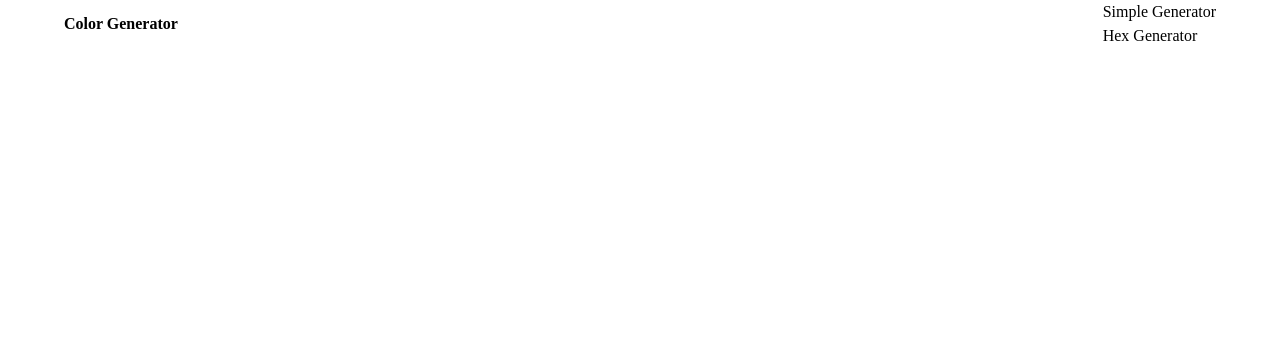
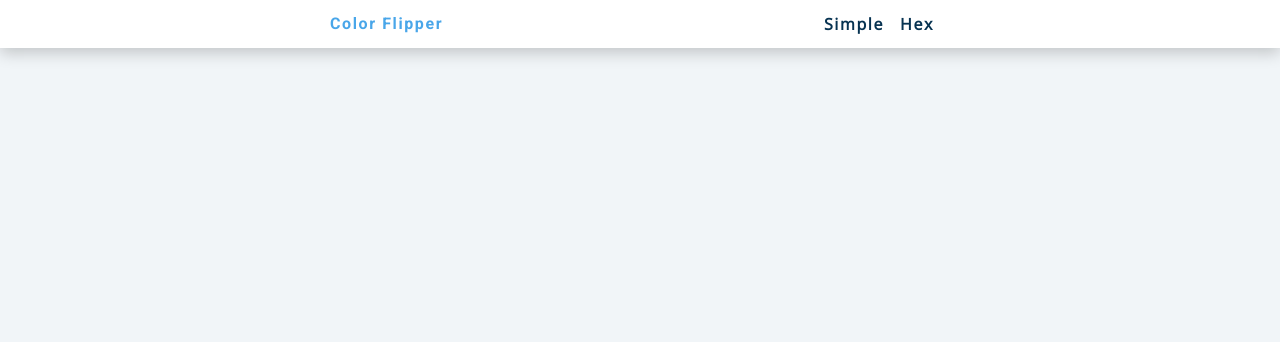
Before and after one commit to SuperBrava/Javascript-ColorPad, a plain HTML site: page index.html in a window 1280 px wide. Shown: the top 342 px of the page. Drawn offline with nearby package versions, Linux system fonts and the light colour scheme.

Commit message:
Finalised
Including js, css, html

```diff
--- a/index.html
+++ b/index.html
@@ -3,7 +3,7 @@
   <head>
     <meta charset="UTF-8" />
     <meta name="viewport" content="width=device-width, initial-scale=1.0" />
-    <title>JavaScript Project - Color Generator</title>
+    <title>Color Flipper || Simple</title>
 
     <!-- styles -->
     <link rel="stylesheet" href="styles.css" />
@@ -11,27 +11,19 @@
   <body>
     <nav>
       <div class="nav-center">
-            <h4>Color Generator</h4>
-            <ul class="'nav-links">
-                <li>
-                    <a href="index.html"> </a>Simple Generator</a>
-                </li>
-                <li>
-                    <a href="hex.html"> </a>Hex Generator</a>
-                </li>
+        <h4>color flipper</h4>
+        <ul class="nav-links">
+          <li><a href="index.html">simple</a></li>
+          <li><a href="hex.html">hex</a></li>
         </ul>
       </div>
     </nav>
     <main>
       <div class="container">
-            <h2>background color : <span class="color"> #f1f5f6</span>
-
-            </h2>
+        <h2>background color : <span class="color">#f1f5f8</span></h2>
         <button class="btn btn-hero" id="btn">click me</button>
       </div>
     </main>
-
-    <h1>Color Generator</h1>
     <!-- javascript -->
     <script src="app.js"></script>
   </body>
--- a/styles.css
+++ b/styles.css
@@ -1,3 +1,58 @@
+/*
+===============
+Fonts
+===============
+*/
+@import url("https://fonts.googleapis.com/css?family=Open+Sans|Roboto:400,700&display=swap");
+
+/*
+===============
+Variables
+===============
+*/
+
+:root {
+  /* dark shades of primary color*/
+  --clr-primary-1: hsl(205, 86%, 17%);
+  --clr-primary-2: hsl(205, 77%, 27%);
+  --clr-primary-3: hsl(205, 72%, 37%);
+  --clr-primary-4: hsl(205, 63%, 48%);
+  /* primary/main color */
+  --clr-primary-5: hsl(205, 78%, 60%);
+  /* lighter shades of primary color */
+  --clr-primary-6: hsl(205, 89%, 70%);
+  --clr-primary-7: hsl(205, 90%, 76%);
+  --clr-primary-8: hsl(205, 86%, 81%);
+  --clr-primary-9: hsl(205, 90%, 88%);
+  --clr-primary-10: hsl(205, 100%, 96%);
+  /* darkest grey - used for headings */
+  --clr-grey-1: hsl(209, 61%, 16%);
+  --clr-grey-2: hsl(211, 39%, 23%);
+  --clr-grey-3: hsl(209, 34%, 30%);
+  --clr-grey-4: hsl(209, 28%, 39%);
+  /* grey used for paragraphs */
+  --clr-grey-5: hsl(210, 22%, 49%);
+  --clr-grey-6: hsl(209, 23%, 60%);
+  --clr-grey-7: hsl(211, 27%, 70%);
+  --clr-grey-8: hsl(210, 31%, 80%);
+  --clr-grey-9: hsl(212, 33%, 89%);
+  --clr-grey-10: hsl(210, 36%, 96%);
+  --clr-white: #fff;
+  --clr-red-dark: hsl(360, 67%, 44%);
+  --clr-red-light: hsl(360, 71%, 66%);
+  --clr-green-dark: hsl(125, 67%, 44%);
+  --clr-green-light: hsl(125, 71%, 66%);
+  --clr-black: #222;
+  --ff-primary: "Roboto", sans-serif;
+  --ff-secondary: "Open Sans", sans-serif;
+  --transition: all 0.3s linear;
+  --spacing: 0.1rem;
+  --radius: 0.25rem;
+  --light-shadow: 0 5px 15px rgba(0, 0, 0, 0.1);
+  --dark-shadow: 0 5px 15px rgba(0, 0, 0, 0.2);
+  --max-width: 1170px;
+  --fixed-width: 620px;
+}
 /*
 ===============
 Global Styles
```
Also changed, not shown: hex.html (+1 -3 lines), hex.js (+13 -3 lines). Lines whose indentation alone changed are shown as unchanged.
